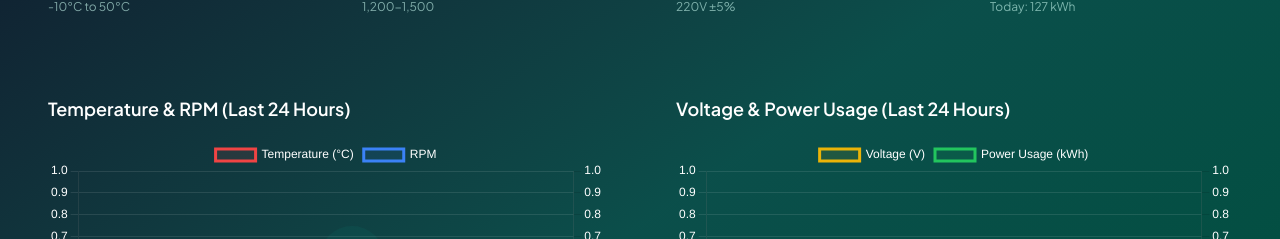
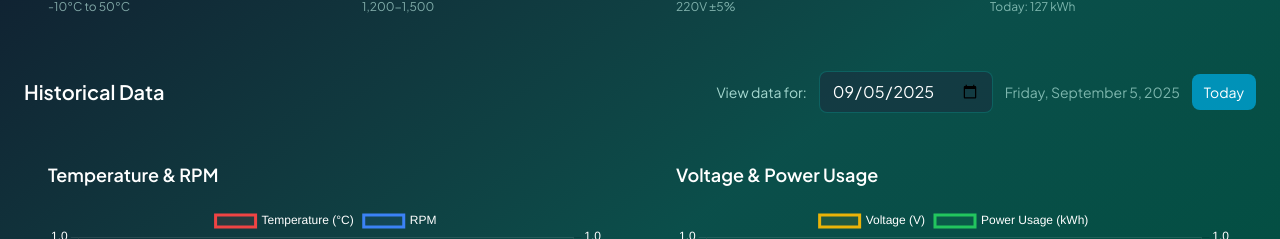
Before and after one commit to FireFlyDeveloper/Power-Monitoring, a Next.js app: page /dashboard in a window 1280 px wide. Shown: the part 221-460 px from the top of the page. Built offline with nearby package versions, Linux system fonts and the light colour scheme; no server answers.

Commit message:
update dashboard; add date selection

```diff
--- a/src/app/dashboard/page.js
+++ b/src/app/dashboard/page.js
@@ -34,6 +34,9 @@ const Dashboard = () => {
   const [showChangePassword, setShowChangePassword] = useState(false);
   const profileRef = useRef(null);
   const changePasswordRef = useRef(null);
+
+  // Add state for selected date
+  const [selectedDate, setSelectedDate] = useState(new Date());
 
   const [changePasswordData, setChangePasswordData] = useState({
     currentPassword: "",
@@ -183,11 +186,10 @@ const Dashboard = () => {
     return () => clearTimeout(reconnectTimeout);
   }, []);
 
-  // Request history every 10 minutes
+  // Request history when selected date changes
   useEffect(() => {
-    const interval = setInterval(requestHistory, 10 * 60 * 1000);
-    return () => clearInterval(interval);
-  }, []);
+    requestHistory();
+  }, [selectedDate]);
 
   // Request system status every minute
   useEffect(() => {
@@ -198,10 +200,8 @@ const Dashboard = () => {
   const requestHistory = () => {
     if (!ws.current || ws.current.readyState !== WebSocket.OPEN) return;
 
-    const now = new Date();
-    const start = new Date(now);
+    const start = new Date(selectedDate);
     start.setHours(8, 0, 0, 0);
-    if (now < start) start.setDate(start.getDate() - 1);
     const end = new Date(start);
     end.setDate(end.getDate() + 1);
     end.setHours(7, 59, 59, 999);
@@ -407,6 +407,16 @@ const Dashboard = () => {
     ],
   };
 
+  // Format date for display
+  const formatDateDisplay = (date) => {
+    return date.toLocaleDateString('en-US', {
+      weekday: 'long',
+      year: 'numeric',
+      month: 'long',
+      day: 'numeric'
+    });
+  };
+
   return (
     <div className="min-h-screen bg-gradient-to-br from-slate-900 via-teal-900 to-emerald-900 text-white p-6 relative overflow-hidden">
       {/* Floating background elements */}
@@ -606,14 +616,37 @@ const Dashboard = () => {
           />
         </div>
 
+        {/* Date Selector */}
+        <div className="mb-6 flex items-center justify-between">
+          <h2 className="text-xl font-semibold">Historical Data</h2>
+          <div className="flex items-center space-x-3">
+            <span className="text-sm text-teal-100/80">View data for:</span>
+            <input
+              type="date"
+              value={selectedDate.toISOString().split('T')[0]}
+              onChange={(e) => setSelectedDate(new Date(e.target.value))}
+              className="bg-slate-800/50 border border-teal-500/30 rounded-lg px-3 py-2 focus:outline-none focus:ring-2 focus:ring-cyan-500"
+            />
+            <div className="text-sm text-teal-100/60">
+              {formatDateDisplay(selectedDate)}
+            </div>
+            <button
+              onClick={() => setSelectedDate(new Date())}
+              className="px-3 py-2 text-sm rounded-lg bg-cyan-600 hover:bg-cyan-500 transition-colors"
+            >
+              Today
+            </button>
+          </div>
+        </div>
+
         {/* Charts */}
         <div className="grid grid-cols-1 lg:grid-cols-2 gap-6">
           <div className="glass rounded-xl p-6">
-            <h3 className="text-lg font-semibold mb-4">Temperature & RPM (Last 24 Hours)</h3>
+            <h3 className="text-lg font-semibold mb-4">Temperature & RPM</h3>
             <Line data={tempRpmChart} options={chartOptions} />
           </div>
           <div className="glass rounded-xl p-6">
-            <h3 className="text-lg font-semibold mb-4">Voltage & Power Usage (Last 24 Hours)</h3>
+            <h3 className="text-lg font-semibold mb-4">Voltage & Power Usage</h3>
             <Line data={voltagePowerChart} options={chartOptions} />
           </div>
         </div>
```
